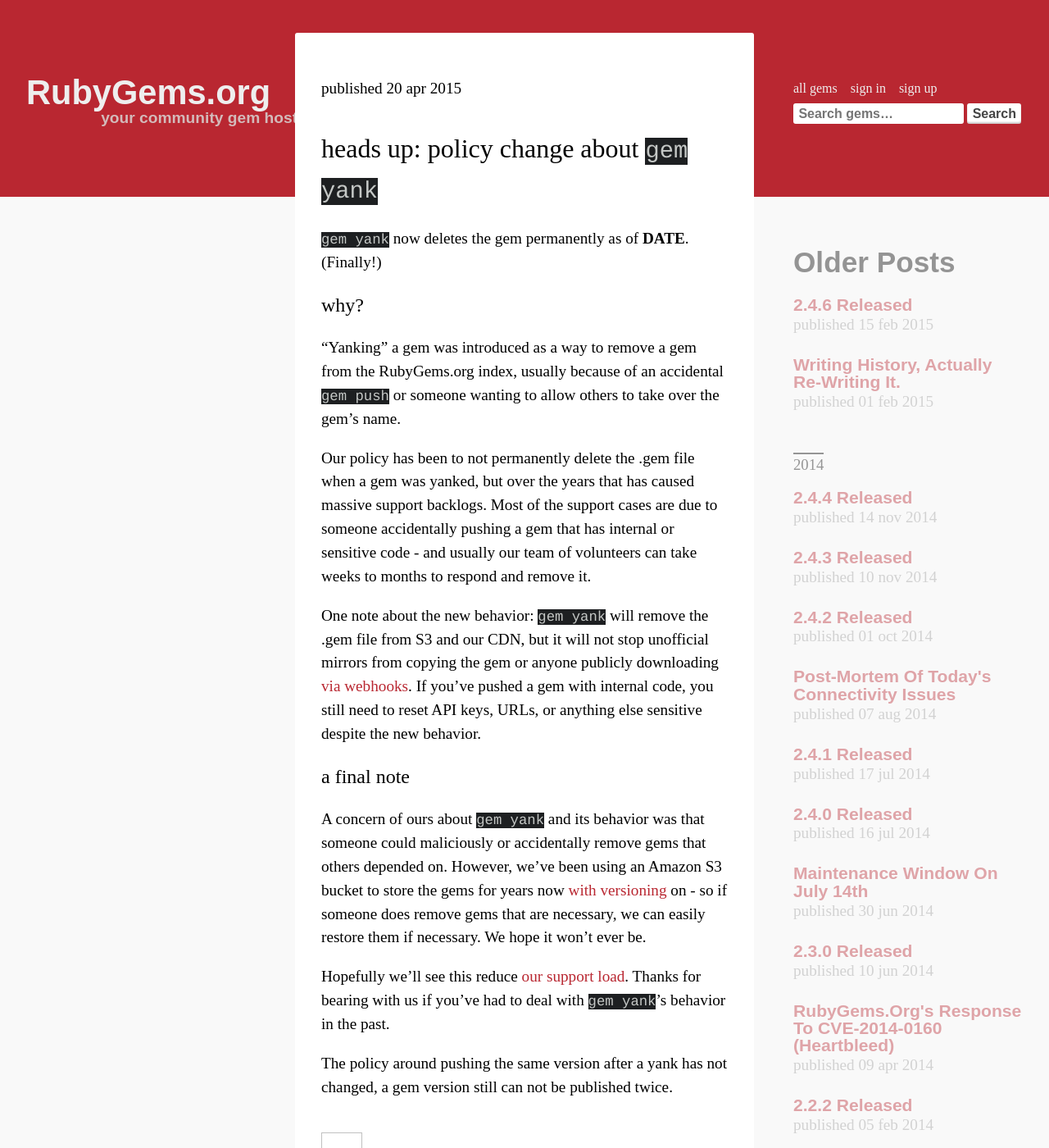
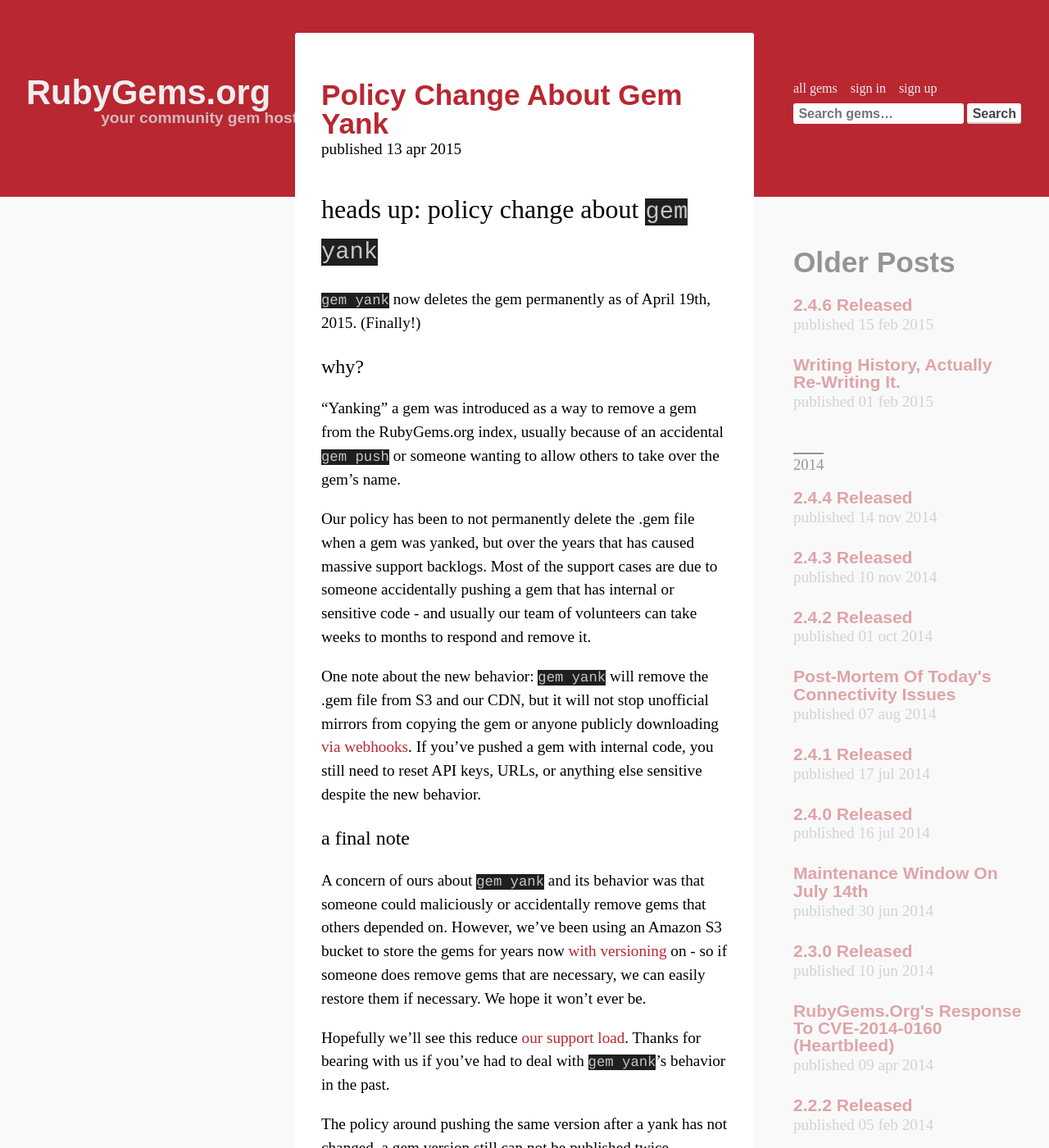
Before and after one commit to rubygems/rubygems.github.io, a Jekyll site: the page built from index.html, in a window 1280 px wide and 1400 px high. Shown: the whole window at 82% size. Built offline with Jekyll 4.4.1, drawn with Linux system fonts in a browser that asks for light colours; comment, search, counter and statistics services are not loaded; some of the changed text lies outside the part shown.

Commit message:
Small fixes

```diff
--- a/_posts/2015-04-13-permadelete-on-yank.md
+++ b/_posts/2015-04-13-permadelete-on-yank.md
@@ -1,5 +1,5 @@
 ---
-title: Policy change: Yank will now delete the .gem file
+title: Policy change about gem yank
 layout: post
 author: Arthur Nogueira Neves
 author_email: arthurnn@gmail.com
@@ -7,7 +7,7 @@
 
 # Heads up: Policy change about `gem yank`
 
-`gem yank` now deletes the gem permanently as of __DATE__. (Finally!)
+`gem yank` now deletes the gem permanently as of April 19th, 2015. (Finally!)
 
 ## Why?
 
```
